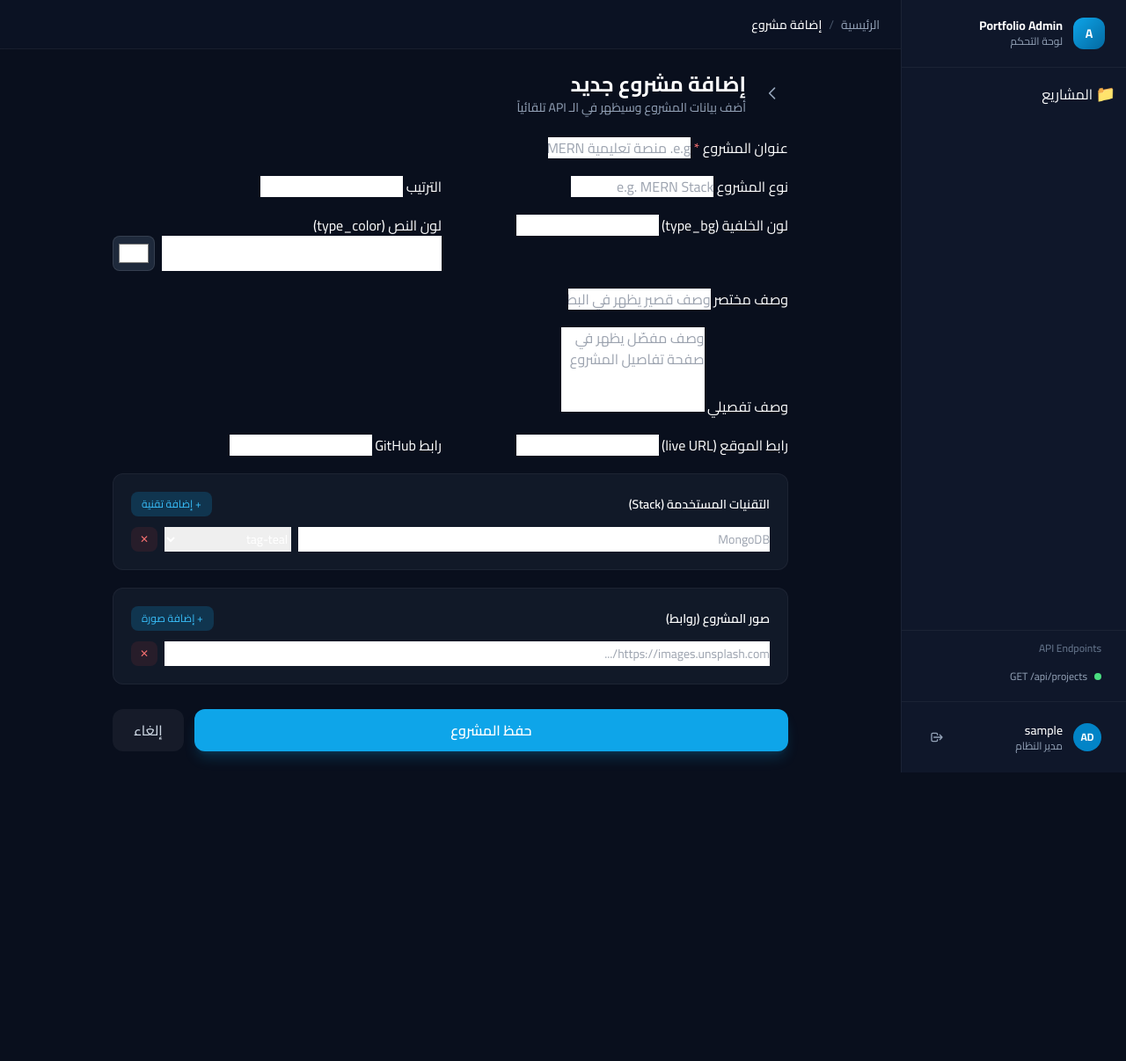
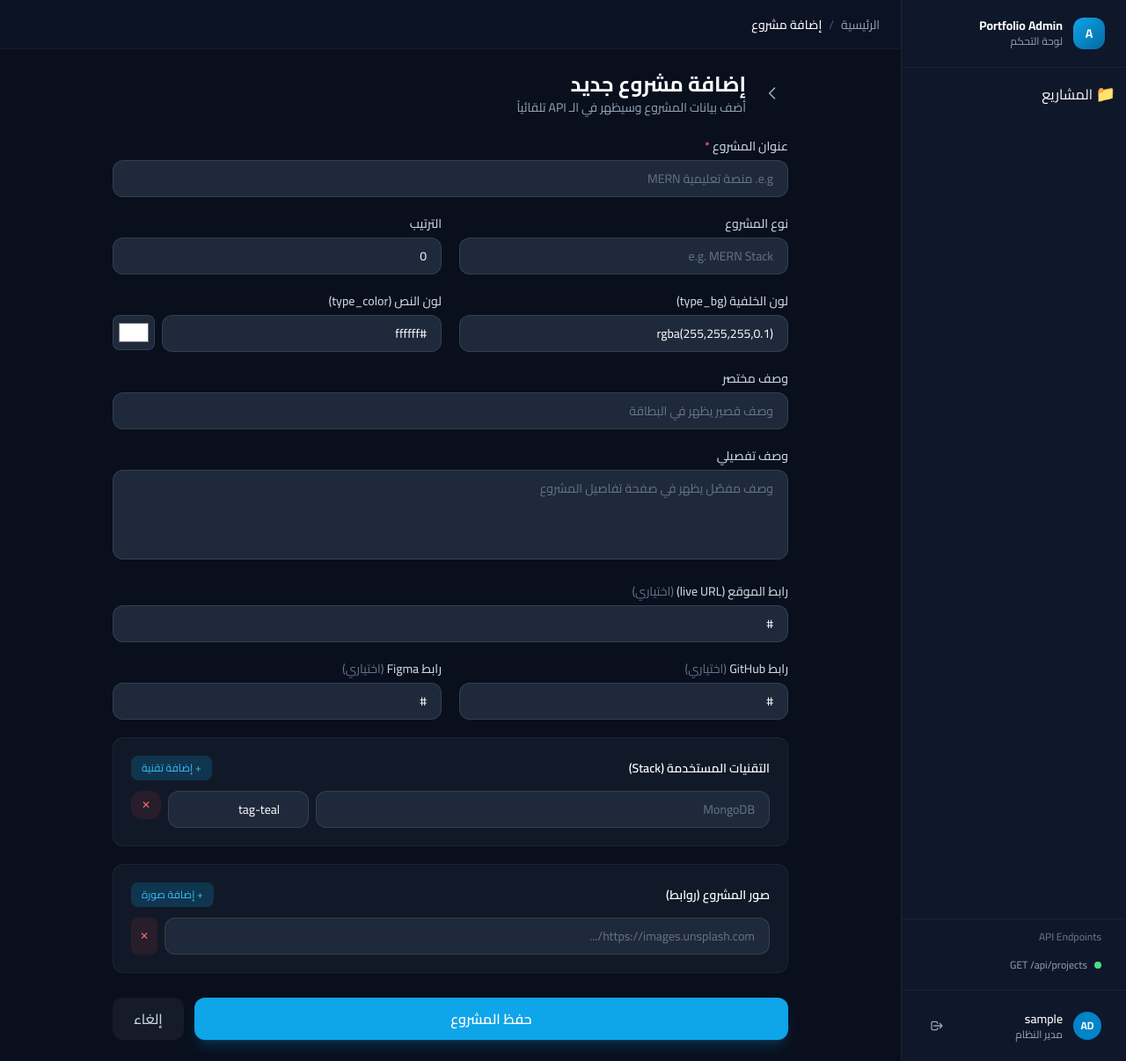
Before and after one commit to abdallah-mohamed-dev/portfolio-dashboard, a PHP site: page /dashboard/projects/create in a window 1280 px wide. Shown: the whole page at 88% size. Before the commit the page ends 878 px from the top, so only its background shows below. Run offline with PHP 8.4, Linux system fonts and the light colour scheme; the visitor is signed in with stand-in values (Sample User, id 1); some libraries are stand-ins or nearby versions.

Commit message:
feat: introduce projects management with API endpoints and dynamic form fields

```diff
--- a/api/projects/index.php
+++ b/api/projects/index.php
@@ -54,6 +54,7 @@ function formatProject(array $row): array {
         'images'     => json_decode($row['images'], true) ?: [],
         'liveUrl'    => $row['live_url'],
         'githubUrl'  => $row['github_url'],
+        'figmaUrl'   => $row['figma_url'] ?? '#',
         'sortOrder'  => (int)$row['sort_order'],
     ];
 }
--- a/database/init.php
+++ b/database/init.php
@@ -15,6 +15,7 @@ function initDatabase(PDO $pdo): void {
             images      TEXT    NOT NULL DEFAULT '[]',
             live_url    TEXT    NOT NULL DEFAULT '#',
             github_url  TEXT    NOT NULL DEFAULT '#',
+            figma_url   TEXT    NOT NULL DEFAULT '#',
             sort_order  INTEGER NOT NULL DEFAULT 0,
             created_at  TEXT    NOT NULL DEFAULT (datetime('now'))
         )
--- a/modules/projects/form_fields.php
+++ b/modules/projects/form_fields.php
@@ -8,40 +8,44 @@ $v = function(string $key, string $default = '') use ($p): string {
 $stackArr  = json_decode($p['stack']        ?? '[]', true) ?: [];
 $colorsArr = json_decode($p['stack_colors'] ?? '[]', true) ?: [];
 $imagesArr = json_decode($p['images']       ?? '[]', true) ?: [];
+
+// Define classes here to keep HTML clean
+$frmL = "block text-sm text-slate-300 font-medium mb-1.5";
+$frmI = "w-full bg-slate-800 border border-white/10 rounded-xl px-4 py-2.5 text-white placeholder-slate-500 focus:outline-none focus:ring-2 focus:ring-sky-500/50 focus:border-sky-500/50 transition-all text-sm";
 ?>
 
 <div class="grid grid-cols-1 sm:grid-cols-2 gap-5">
     <!-- Title -->
     <div class="sm:col-span-2">
-        <label class="form-label">عنوان المشروع <span class="text-red-400">*</span></label>
-        <input type="text" name="title" required value="<?= $v('title') ?>" class="form-input" placeholder="e.g. منصة تعليمية MERN">
+        <label class="<?= $frmL ?>">عنوان المشروع <span class="text-red-400">*</span></label>
+        <input type="text" name="title" required value="<?= $v('title') ?>" class="<?= $frmI ?>" placeholder="e.g. منصة تعليمية MERN">
     </div>
 
     <!-- Type -->
     <div>
-        <label class="form-label">نوع المشروع</label>
-        <input type="text" name="type" value="<?= $v('type') ?>" class="form-input" placeholder="e.g. MERN Stack">
+        <label class="<?= $frmL ?>">نوع المشروع</label>
+        <input type="text" name="type" value="<?= $v('type') ?>" class="<?= $frmI ?>" placeholder="e.g. MERN Stack">
     </div>
 
     <!-- Sort Order -->
     <div>
-        <label class="form-label">الترتيب</label>
-        <input type="number" name="sort_order" value="<?= $v('sort_order', '0') ?>" class="form-input" min="0">
+        <label class="<?= $frmL ?>">الترتيب</label>
+        <input type="number" name="sort_order" value="<?= $v('sort_order', '0') ?>" class="<?= $frmI ?>" min="0">
     </div>
 
     <!-- Type BG -->
     <div>
-        <label class="form-label">لون الخلفية (type_bg)</label>
+        <label class="<?= $frmL ?>">لون الخلفية (type_bg)</label>
         <input type="text" name="type_bg" value="<?= $v('type_bg', 'rgba(255,255,255,0.1)') ?>"
-               class="form-input" placeholder="rgba(245,230,66,0.1)">
+               class="<?= $frmI ?>" placeholder="rgba(245,230,66,0.1)">
     </div>
 
     <!-- Type Color -->
     <div>
-        <label class="form-label">لون النص (type_color)</label>
+        <label class="<?= $frmL ?>">لون النص (type_color)</label>
         <div class="flex gap-2">
             <input type="text" name="type_color" id="typeColorText" value="<?= $v('type_color', '#ffffff') ?>"
-                   class="form-input flex-1" placeholder="#F5E642">
+                   class="<?= $frmI ?> flex-1" placeholder="#F5E642">
             <input type="color" id="typeColorPicker" value="<?= $v('type_color', '#ffffff') ?>"
                    class="w-12 h-10 rounded-lg border border-white/10 bg-slate-800 cursor-pointer p-1">
         </div>
@@ -49,30 +53,37 @@ $imagesArr = json_decode($p['images']       ?? '[]', true) ?: [];
 
     <!-- Short Desc -->
     <div class="sm:col-span-2">
-        <label class="form-label">وصف مختصر</label>
+        <label class="<?= $frmL ?>">وصف مختصر</label>
         <input type="text" name="short_desc" value="<?= $v('short_desc') ?>"
-               class="form-input" placeholder="وصف قصير يظهر في البطاقة">
+               class="<?= $frmI ?>" placeholder="وصف قصير يظهر في البطاقة">
     </div>
 
     <!-- Full Desc -->
     <div class="sm:col-span-2">
-        <label class="form-label">وصف تفصيلي</label>
-        <textarea name="full_desc" rows="4" class="form-input resize-none"
+        <label class="<?= $frmL ?>">وصف تفصيلي</label>
+        <textarea name="full_desc" rows="4" class="<?= $frmI ?> resize-none"
                   placeholder="وصف مفصّل يظهر في صفحة تفاصيل المشروع"><?= $v('full_desc') ?></textarea>
     </div>
 
     <!-- Live URL -->
-    <div>
-        <label class="form-label">رابط الموقع (live URL)</label>
+    <div class="sm:col-span-2">
+        <label class="<?= $frmL ?>">رابط الموقع (live URL) <span class="text-slate-500 font-normal ml-1">(اختياري)</span></label>
         <input type="text" name="live_url" value="<?= $v('live_url', '#') ?>"
-               class="form-input" placeholder="https://...">
+               class="<?= $frmI ?>" placeholder="https://...">
     </div>
 
     <!-- GitHub URL -->
     <div>
-        <label class="form-label">رابط GitHub</label>
+        <label class="<?= $frmL ?>">رابط GitHub <span class="text-slate-500 font-normal ml-1">(اختياري)</span></label>
         <input type="text" name="github_url" value="<?= $v('github_url', '#') ?>"
-               class="form-input" placeholder="https://github.com/...">
+               class="<?= $frmI ?>" placeholder="https://github.com/...">
+    </div>
+
+    <!-- Figma URL -->
+    <div>
+        <label class="<?= $frmL ?>">رابط Figma <span class="text-slate-500 font-normal ml-1">(اختياري)</span></label>
+        <input type="text" name="figma_url" value="<?= $v('figma_url', '#') ?>"
+               class="<?= $frmI ?>" placeholder="https://www.figma.com/...">
     </div>
 </div>
 
@@ -92,16 +103,16 @@ $imagesArr = json_decode($p['images']       ?? '[]', true) ?: [];
             $tag   = htmlspecialchars($stackArr[$i] ?? '', ENT_QUOTES);
             $color = htmlspecialchars($colorsArr[$i] ?? 'tag-teal', ENT_QUOTES);
         ?>
-        <div class="flex gap-2 stack-row">
+        <div class="flex flex-col sm:flex-row gap-2 stack-row">
             <input type="text" name="stack[]" value="<?= $tag ?>" placeholder="MongoDB"
-                   class="form-input flex-1 text-sm">
-            <select name="stack_colors[]" class="form-input w-36 text-sm">
+                   class="<?= $frmI ?> flex-1 text-sm min-w-0">
+            <select name="stack_colors[]" class="<?= $frmI ?> sm:w-40 text-sm appearance-none pr-8">
                 <?php foreach (['tag-teal','tag-orange','tag-yellow','tag-pink','tag-purple','tag-blue'] as $c): ?>
                     <option value="<?= $c ?>" <?= $color === $c ? 'selected' : '' ?>><?= $c ?></option>
                 <?php endforeach; ?>
             </select>
             <button type="button" onclick="this.closest('.stack-row').remove()"
-                    class="px-2.5 py-1.5 bg-red-500/10 text-red-400 hover:bg-red-500/20 rounded-lg transition-all text-xs">✕</button>
+                    class="px-3 py-2 bg-red-500/10 text-red-400 hover:bg-red-500/20 rounded-xl transition-all text-xs shrink-0 self-start sm:self-auto h-full">✕</button>
         </div>
         <?php endfor; ?>
     </div>
@@ -124,7 +135,7 @@ $imagesArr = json_decode($p['images']       ?? '[]', true) ?: [];
         ?>
         <div class="flex gap-2 image-row">
             <input type="text" name="images[]" value="<?= $imgVal ?>" placeholder="https://images.unsplash.com/..."
-                   class="form-input flex-1 text-sm">
+                   class="<?= $frmI ?> flex-1 text-sm">
             <button type="button" onclick="this.closest('.image-row').remove()"
                     class="px-2.5 py-1.5 bg-red-500/10 text-red-400 hover:bg-red-500/20 rounded-lg transition-all text-xs">✕</button>
         </div>
@@ -132,20 +143,13 @@ $imagesArr = json_decode($p['images']       ?? '[]', true) ?: [];
     </div>
 </div>
 
-<style>
-    .form-label { @apply block text-sm text-slate-300 font-medium mb-1.5; }
-    .form-input  { @apply w-full bg-slate-800 border border-white/10 rounded-xl px-4 py-2.5 text-white placeholder-slate-500
-                         focus:outline-none focus:ring-2 focus:ring-sky-500/50 focus:border-sky-500/50 transition-all text-sm; }
-    /* Override defaults for select to look better on dark mode */
-    select.form-input { @apply appearance-none bg-slate-800 text-white pr-8; }
-</style>
 <script>
 function addStackRow() {
     const c = document.getElementById('stack-container');
     c.insertAdjacentHTML('beforeend', `
-        <div class="flex gap-2 stack-row">
-            <input type="text" name="stack[]" placeholder="Technology" class="form-input flex-1 text-sm">
-            <select name="stack_colors[]" class="form-input w-36 text-sm">
+        <div class="flex flex-col sm:flex-row gap-2 stack-row">
+            <input type="text" name="stack[]" placeholder="Technology" class="<?= $frmI ?> flex-1 text-sm min-w-0">
+            <select name="stack_colors[]" class="<?= $frmI ?> sm:w-40 text-sm appearance-none pr-8">
                 <option value="tag-teal">tag-teal</option>
                 <option value="tag-orange">tag-orange</option>
                 <option value="tag-yellow">tag-yellow</option>
@@ -154,14 +158,14 @@ function addStackRow() {
                 <option value="tag-blue">tag-blue</option>
             </select>
             <button type="button" onclick="this.closest('.stack-row').remove()"
-                    class="px-2.5 py-1.5 bg-red-500/10 text-red-400 hover:bg-red-500/20 rounded-lg transition-all text-xs">✕</button>
+                    class="px-3 py-2 bg-red-500/10 text-red-400 hover:bg-red-500/20 rounded-xl transition-all text-xs shrink-0 self-start sm:self-auto h-full">✕</button>
         </div>`);
 }
 function addImageRow() {
     const c = document.getElementById('images-container');
     c.insertAdjacentHTML('beforeend', `
         <div class="flex gap-2 image-row">
-            <input type="text" name="images[]" placeholder="https://..." class="form-input flex-1 text-sm">
+            <input type="text" name="images[]" placeholder="https://..." class="<?= $frmI ?> flex-1 text-sm">
             <button type="button" onclick="this.closest('.image-row').remove()"
                     class="px-2.5 py-1.5 bg-red-500/10 text-red-400 hover:bg-red-500/20 rounded-lg transition-all text-xs">✕</button>
         </div>`);
--- a/modules/projects/store.php
+++ b/modules/projects/store.php
@@ -24,6 +24,7 @@ $data = [
     'full_desc'    => trim($_POST['full_desc'] ?? ''),
     'live_url'     => trim($_POST['live_url'] ?? '#'),
     'github_url'   => trim($_POST['github_url'] ?? '#'),
+    'figma_url'    => trim($_POST['figma_url'] ?? '#'),
     'sort_order'   => (int)($_POST['sort_order'] ?? 0),
     'stack'        => json_encode(cleanArray($_POST['stack'] ?? [])),
     'stack_colors' => json_encode(cleanArray($_POST['stack_colors'] ?? [])),
@@ -38,8 +39,8 @@ if (empty($data['title'])) {
 }
 
 $stmt = $db->prepare("
-    INSERT INTO projects (title, type, type_bg, type_color, short_desc, full_desc, stack, stack_colors, images, live_url, github_url, sort_order)
-    VALUES (:title, :type, :type_bg, :type_color, :short_desc, :full_desc, :stack, :stack_colors, :images, :live_url, :github_url, :sort_order)
+    INSERT INTO projects (title, type, type_bg, type_color, short_desc, full_desc, stack, stack_colors, images, live_url, github_url, figma_url, sort_order)
+    VALUES (:title, :type, :type_bg, :type_color, :short_desc, :full_desc, :stack, :stack_colors, :images, :live_url, :github_url, :figma_url, :sort_order)
 ");
 $stmt->execute($data);
 
--- a/modules/projects/update.php
+++ b/modules/projects/update.php
@@ -31,6 +31,7 @@ $data = [
     'full_desc'    => trim($_POST['full_desc'] ?? ''),
     'live_url'     => trim($_POST['live_url'] ?? '#'),
     'github_url'   => trim($_POST['github_url'] ?? '#'),
+    'figma_url'    => trim($_POST['figma_url'] ?? '#'),
     'sort_order'   => (int)($_POST['sort_order'] ?? 0),
     'stack'        => json_encode(cleanArray($_POST['stack'] ?? [])),
     'stack_colors' => json_encode(cleanArray($_POST['stack_colors'] ?? [])),
@@ -48,7 +49,7 @@ $stmt = $db->prepare("
     UPDATE projects SET
         title=:title, type=:type, type_bg=:type_bg, type_color=:type_color,
         short_desc=:short_desc, full_desc=:full_desc,
-        live_url=:live_url, github_url=:github_url,
+        live_url=:live_url, github_url=:github_url, figma_url=:figma_url,
         sort_order=:sort_order, stack=:stack,
         stack_colors=:stack_colors, images=:images
     WHERE id=:id
```
Also changed, not shown: config/auth.php (+15 -8 lines), database/portfolio.db.
